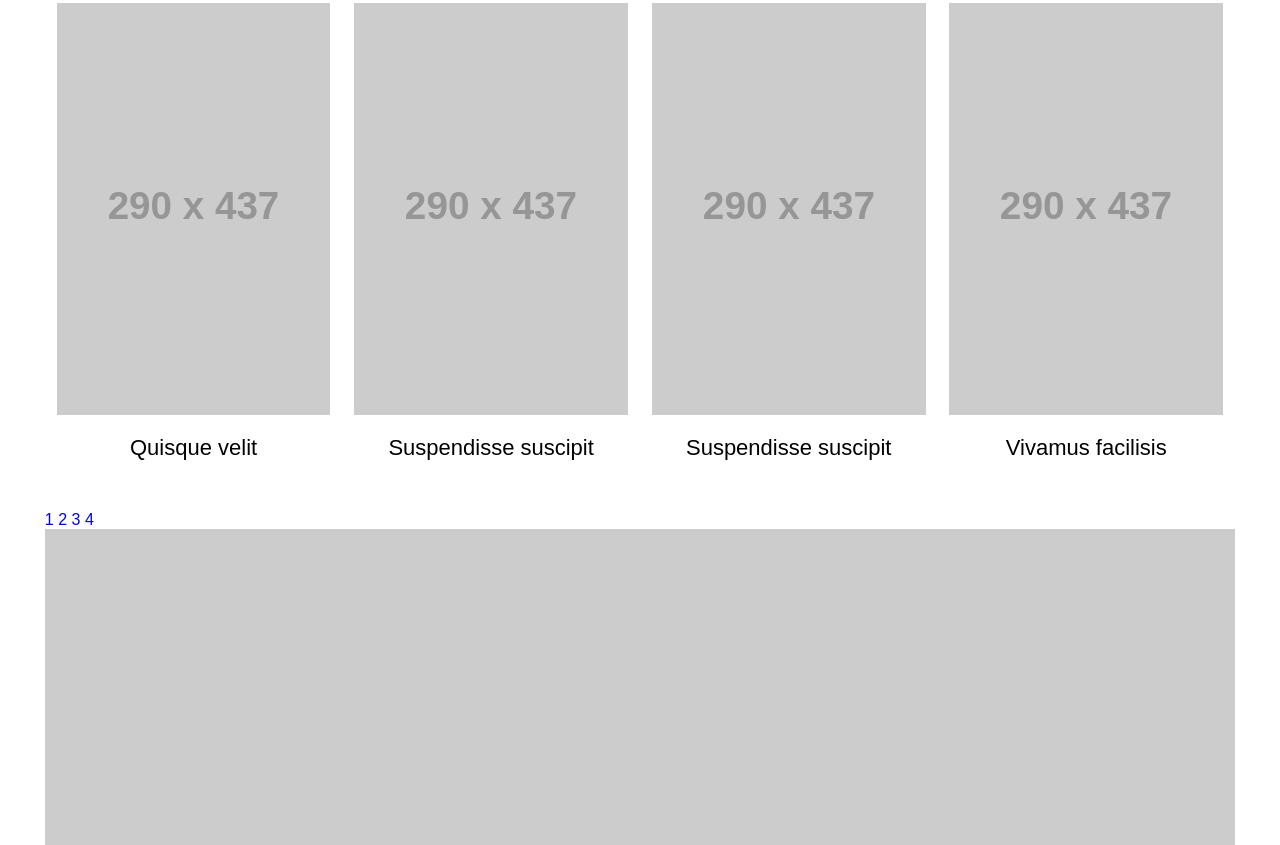
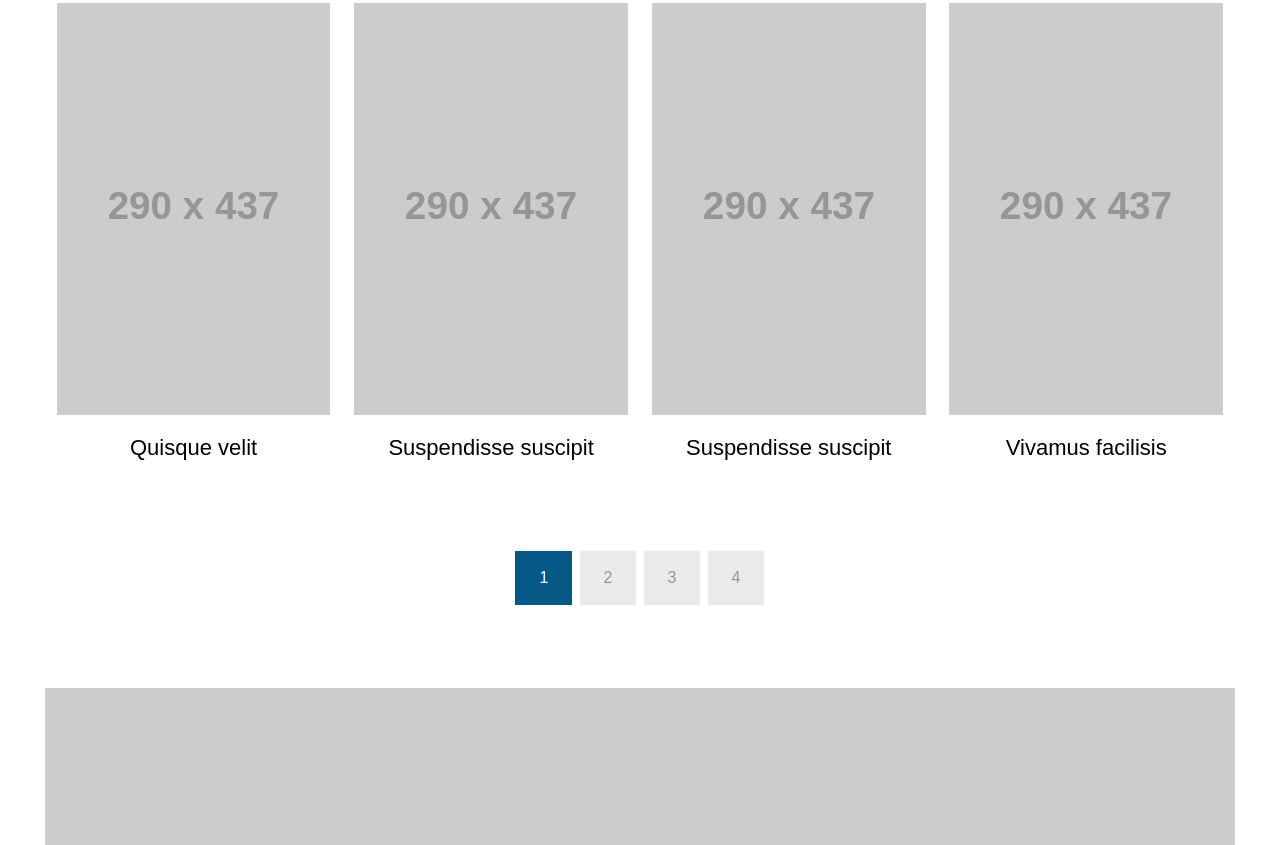
Before and after one commit to saifaliaxioned/shelf_temp, a plain HTML site: page index.html in a window 1280 px wide. Shown: the part 1493-2338 px from the top of the page. Drawn offline with Linux system fonts and the light colour scheme; placeholder pictures from the web are drawn by us.

Commit message:
book-store pagination added

```diff
--- a/assets/css/style.css
+++ b/assets/css/style.css
@@ -205,6 +205,10 @@ nav{
 
 /* book-store sec start */
 
+.book-store{
+  padding: 0 0 43px 0;
+}
+
 .info{
   padding: 75px 0 40px 0;
 }
@@ -248,6 +252,34 @@ nav{
   transform: scale(1.2);
 }
 
+.pages{
+  display: flex;
+  justify-content: center;
+  align-items: center;
+  padding: 40px 0;
+}
+
+.page-list{
+  padding: 0 0.3%;
+}
+
+.pagelink{
+  padding: 18px 24px;
+  background: rgb(234,234,234);
+  color: rgb(151,147,145);
+  transition: all 0.5s ease;
+}
+
+.page-list:first-child .pagelink{
+  background: rgb(5,89,135);
+  color: rgb(255,255,255);
+}
+
+.pagelink:hover{
+  background: rgb(5,89,135);
+  color: rgb(255,255,255);
+}
+
 /* book-store sec end */
 
 
```
